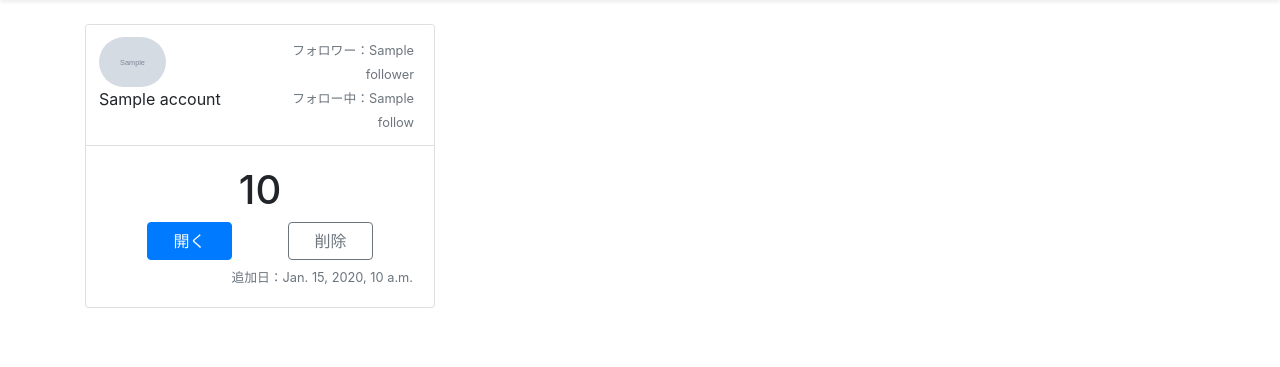
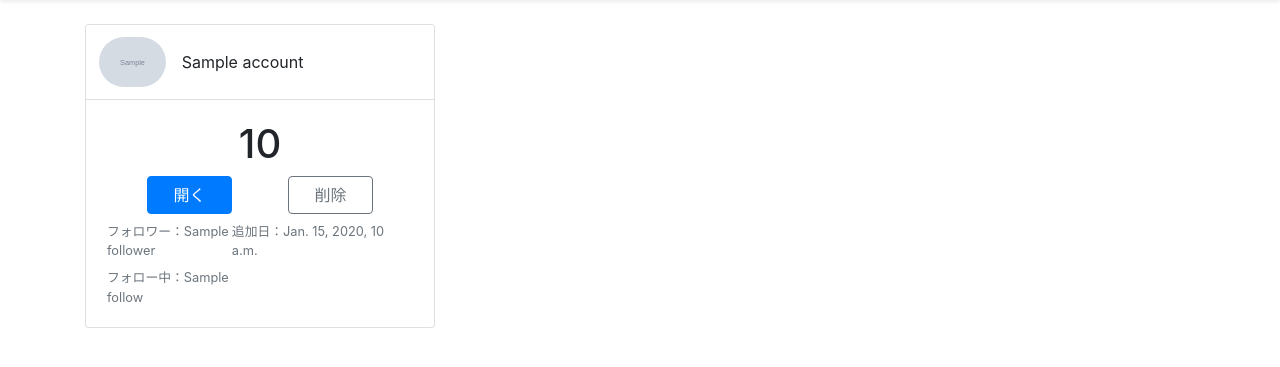
Before and after one commit to ken109/instagram, a Django app: template main/templates/main/accounts.html in a window 1280 px wide. Shown: the part 56-423 px from the top of the page. Run offline with Django 3.2, Linux system fonts and the light colour scheme; the template is opened without the code that fills it: most values are stand-ins (such as "Sample title", 1, 10 or a date in 2020); grey boxes marked "Sample" are stand-in pictures; some libraries are stand-ins or nearby versions.

Commit message:
フォロー中、フォロワー表示変更

```diff
--- a/main/templates/main/accounts.html
+++ b/main/templates/main/accounts.html
@@ -7,21 +7,9 @@
                     <div class="card mb-4">
                         <div class="card-header" style="background-color: #ffffff">
                             <div class="row">
-                                <div class="col-6">
-                                    <div class="row">
                                 <img src="{{ account.img }}" alt="" style="height: 50px; border-radius: 30px"
                                      class="mx-2">
                                 <div class="ml-2 d-flex align-items-center">{{ account.name }}</div>
-                                    </div>
-                                </div>
-                                <div class="col-6 d-flex flex-column text-right">
-                                    <div class="">
-                                        <small class="text-muted">フォロワー：{{ account.follower }}</small>
-                                    </div>
-                                    <div class="">
-                                        <small class="text-muted">フォロー中：{{ account.follow }}</small>
-                                    </div>
-                                </div>
                             </div>
                         </div>
 
@@ -38,6 +26,16 @@
                                    class="btn btn-outline-secondary offset-2 col-3"
                                    role="button">削除</a>
                             </div>
+                            <div class="row">
+                                <div class="col-5 d-flex flex-column text-left">
+                                    <div class="row mt-2 pl-3">
+                                        <small class="text-muted">フォロワー：{{ account.follower }}</small>
+                                    </div>
+                                    <div class="row mt-2 pl-3">
+                                        <small class="text-muted">フォロー中：{{ account.follow }}</small>
+                                    </div>
+                                </div>
+                                <div class="col-7">
                                     <div class="row mt-2 pr-3" style="justify-content: flex-end;">
                                         <small class="text-muted">追加日：{{ account.created_at }}</small>
                                     </div>
@@ -49,6 +47,8 @@
                                 </div>
                             </div>
                         </div>
+                    </div>
+                </div>
             {% endfor %}
         </div>
     </div>
```
Lines whose indentation alone changed are shown as unchanged.
